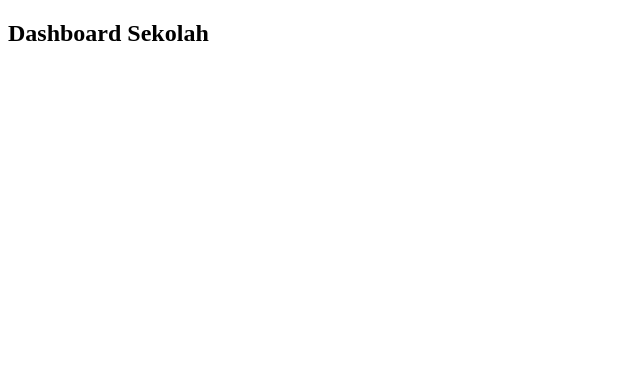
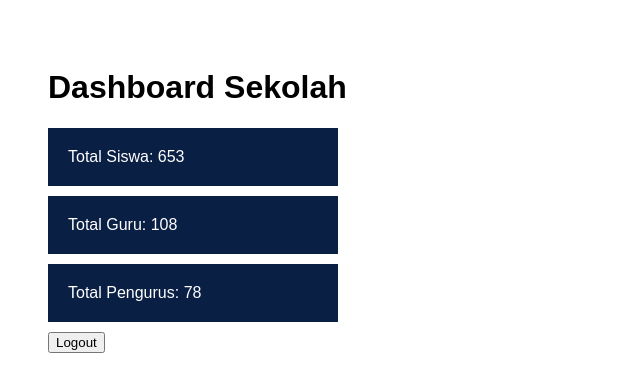
Before and after one commit to Cogander/school_system, a website: page public/dashboard.html in a window 1280 px wide. Shown: the whole page, without its empty margins (0-640 px from the left). Drawn offline with Linux system fonts and the light colour scheme; no server answers.

Commit message:
Update dashboard.html

```diff
--- a/public/dashboard.html
+++ b/public/dashboard.html
@@ -1,34 +1,37 @@
 <!DOCTYPE html>
 <html>
 <head>
-<title>Dashboard</title>
+<title>Dashboard Sekolah</title>
+
+<style>
+body{
+    font-family:Arial;
+    padding:40px;
+}
+.card{
+    background:#0a1f44;
+    color:white;
+    padding:20px;
+    margin:10px 0;
+    width:250px;
+}
+</style>
 </head>
+
 <body>
 
-<h2>Dashboard Sekolah</h2>
+<h1>Dashboard Sekolah</h1>
 
-<div id="data"></div>
+<div class="card">Total Siswa: 653</div>
+<div class="card">Total Guru: 108</div>
+<div class="card">Total Pengurus: 78</div>
+
+<button onclick="logout()">Logout</button>
 
 <script>
-async function loadData() {
-
-  const token = localStorage.getItem("token");
-
-  const res = await fetch("/api/stats", {
-    headers: {
-      Authorization: "Bearer " + token
-    }
-  });
-
-  const data = await res.json();
-
-  document.getElementById("data").innerHTML =
-    "Total Siswa: " + data.total_students + "<br>" +
-    "Total Guru: " + data.total_teachers + "<br>" +
-    "Total Pengurus: " + data.total_staff;
+function logout(){
+    window.location.href="index.html";
 }
-
-loadData();
 </script>
 
 </body>
```
